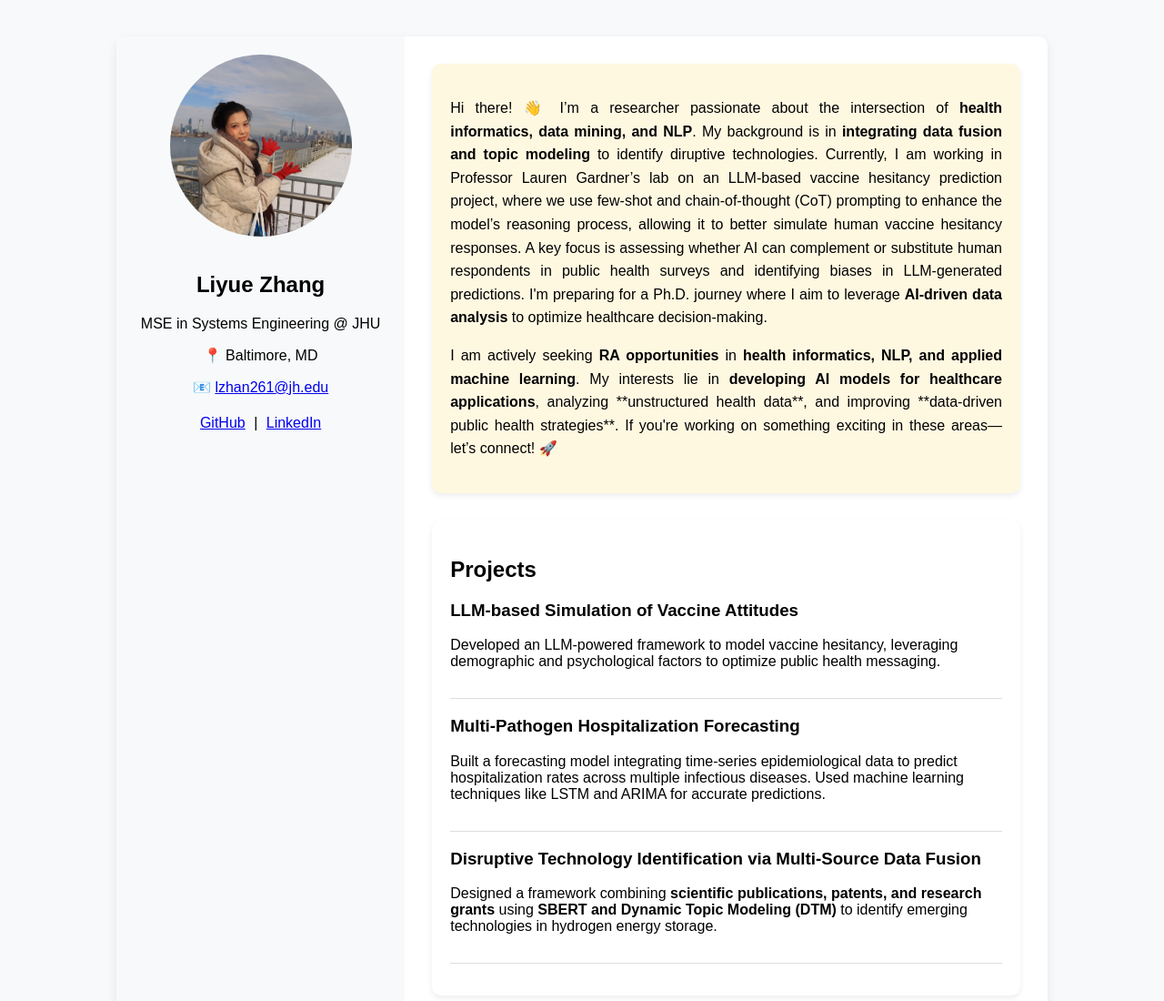
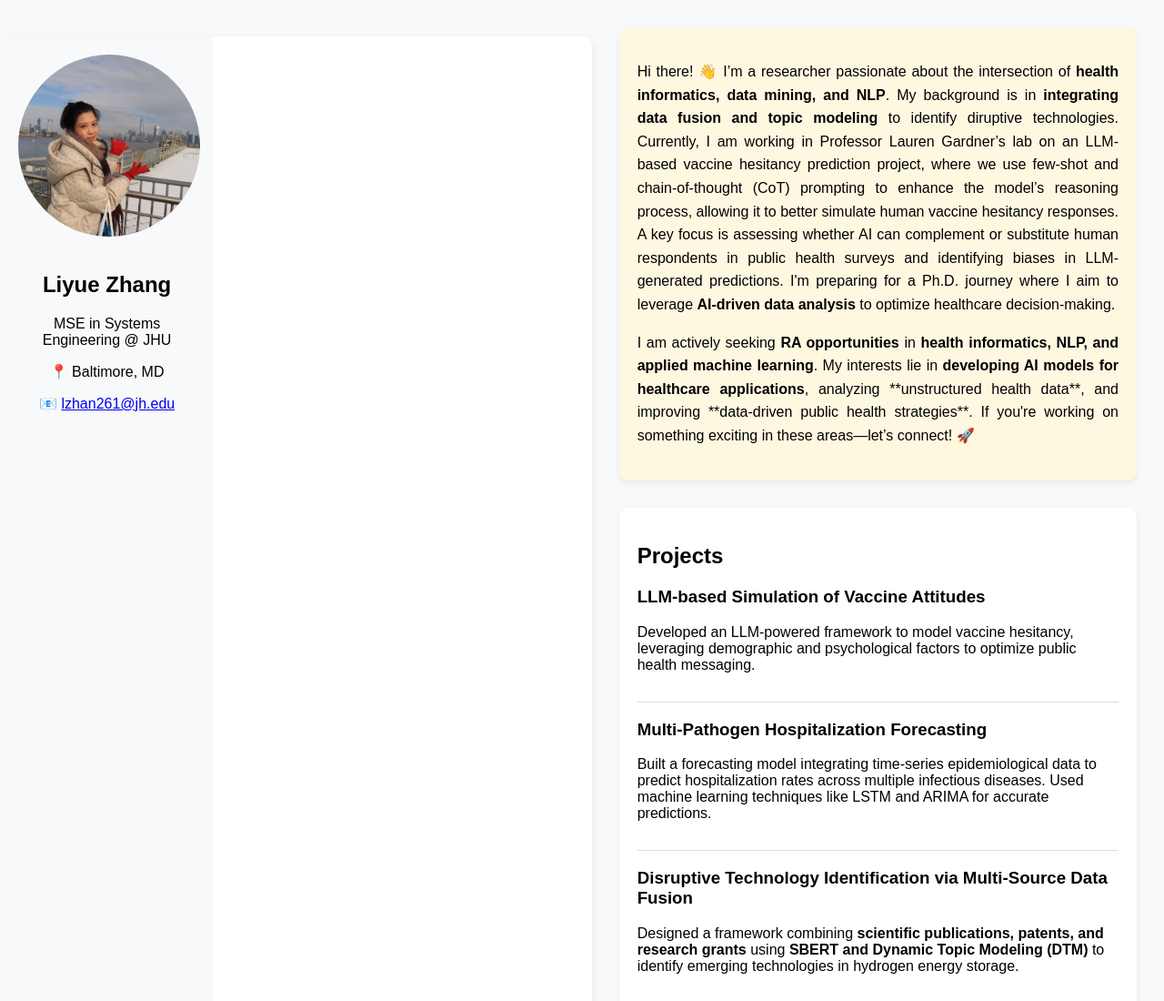
Before and after one commit to ZLY1223/Resume, a plain HTML site: page index.html in a window 1280 px wide. Shown: the top 1100 px of the page at 91% size. Drawn offline with Linux system fonts and the light colour scheme.

Commit message:
Update index.html

```diff
--- a/index.html
+++ b/index.html
@@ -16,9 +16,6 @@
         <p>MSE in Systems Engineering @ JHU</p>
         <p>📍 Baltimore, MD</p>
         <p>📧 <a href="mailto:lzhan261@jh.edu">lzhan261@jh.edu</a></p>
-        <div class="social-links">
-            <a href="https://github.com/zly1223">GitHub</a> |
-            <a href="https://www.linkedin.com/in/liyuezhang">LinkedIn</a>
         </div>
     </aside>
 
```
